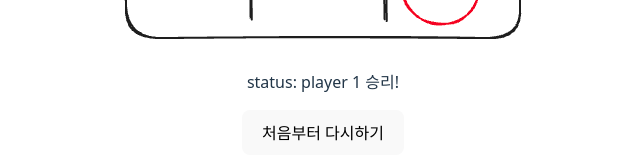
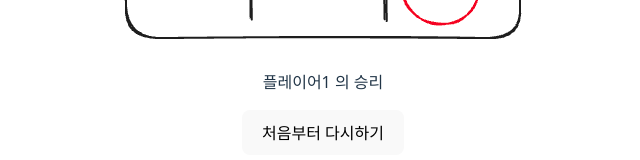
Before and after one commit to KJJDSA/tic_tac_toe_game, a React (Vite) app: page / in a window 1280 px wide. Shown: the part 518-678 px from the top of the page, without its empty margins (317-957 px from the left). Built offline with nearby package versions, Linux system fonts and the light colour scheme.

Commit message:
Atomic 디자인 패턴에 따라 컴포넌트 구조 짜기 2

```diff
--- /dev/null
+++ b/src/components/Atoms/StatusBar.jsx
@@ -0,0 +1,19 @@
+import React from 'react'
+
+const StatusBar = ({target, status}) => {
+  const data = {
+    targetData: ["플레이어1", "플레이어2"],
+    statusData: {
+      turn: "턴",
+      win: "승리",
+      lose: "패배",
+    }
+  }
+  return (
+    <div>
+      <p>{data.targetData[target]} 의 {data.statusData[status]}</p>
+    </div>
+  )
+}
+
+export default StatusBar
--- a/src/components/Molecules/TicTacToe.jsx
+++ b/src/components/Molecules/TicTacToe.jsx
@@ -1,11 +1,12 @@
 import React, { Component } from 'react'
+import StatusBar from '../Atoms/StatusBar'
 
 export default class TicTacToe extends Component {
   render() {
     return (
       <div>
         <img src="src/assets/tictactoeSample.png" alt="" />
-        <p>status: player 1 승리!</p>
+        <StatusBar target={0} status="win" />
       </div>
     )
   }
```
